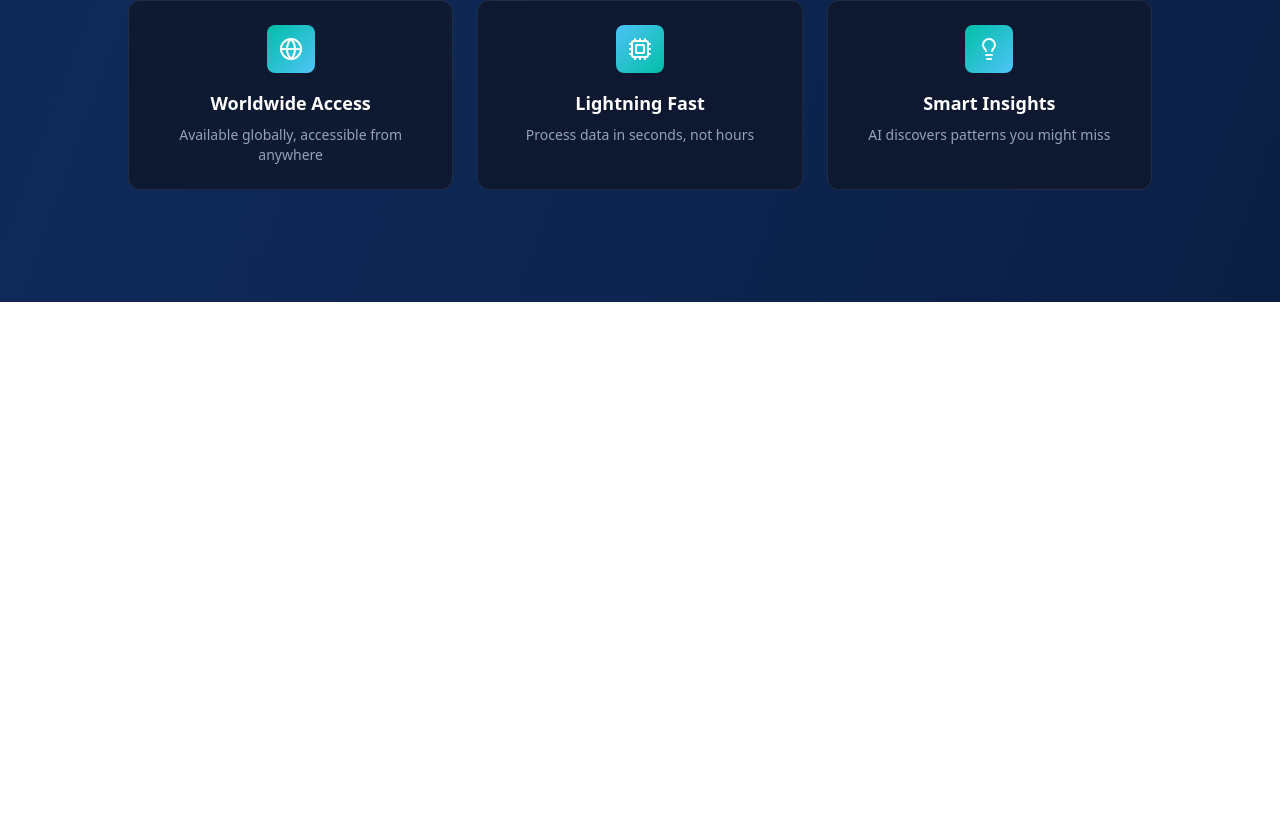
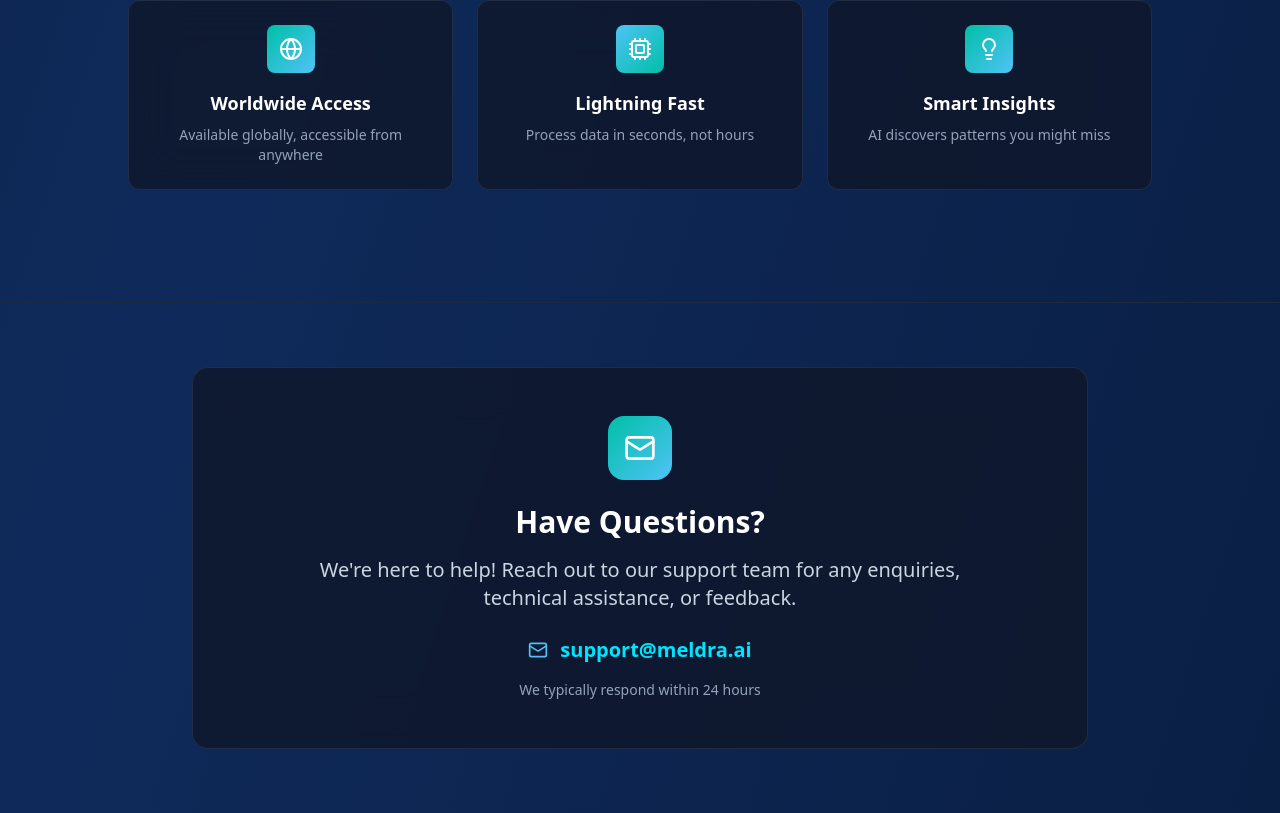
Before and after one commit to SumitAG008/insightsheet, a React (Vite) app: page / in a window 1280 px wide. Shown: the part 3202-4015 px from the top of the page. Before the commit the page ends 3504 px from the top, so only its background shows below. Built offline with nearby package versions, Linux system fonts and the light colour scheme; no server answers.

Commit message:
Add Contact & Support section with support@meldra.ai email

```diff
--- a/src/pages/Landing.jsx
+++ b/src/pages/Landing.jsx
@@ -297,6 +297,36 @@ export default function Landing() {
           </div>
         </div>
       </div>
+
+      {/* Contact & Support Section */}
+      <div className="container mx-auto px-4 py-16 border-t border-slate-800">
+        <div className="max-w-4xl mx-auto">
+          <div className="bg-slate-900/80 backdrop-blur-xl border border-slate-700/50 rounded-2xl p-8 md:p-12 text-center">
+            <div className="w-16 h-16 rounded-2xl flex items-center justify-center mx-auto mb-6" style={{ background: 'linear-gradient(to bottom right, #00BFA6, #4FC3F7)' }}>
+              <Mail className="w-8 h-8 text-white" />
+            </div>
+            <h2 className="text-3xl font-bold text-white mb-4">
+              Have Questions?
+            </h2>
+            <p className="text-xl text-slate-300 mb-6 max-w-2xl mx-auto">
+              We're here to help! Reach out to our support team for any enquiries, technical assistance, or feedback.
+            </p>
+            <div className="flex items-center justify-center gap-3">
+              <Mail className="w-5 h-5" style={{ color: '#4FC3F7' }} />
+              <a
+                href="mailto:support@meldra.ai"
+                className="text-xl font-semibold hover:opacity-80 transition-opacity"
+                style={{ color: '#00E5FF' }}
+              >
+                support@meldra.ai
+              </a>
+            </div>
+            <p className="text-sm text-slate-400 mt-4">
+              We typically respond within 24 hours
+            </p>
+          </div>
+        </div>
+      </div>
     </div>
   );
 }
```
